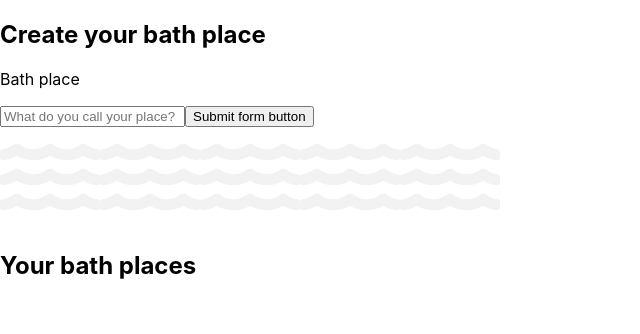
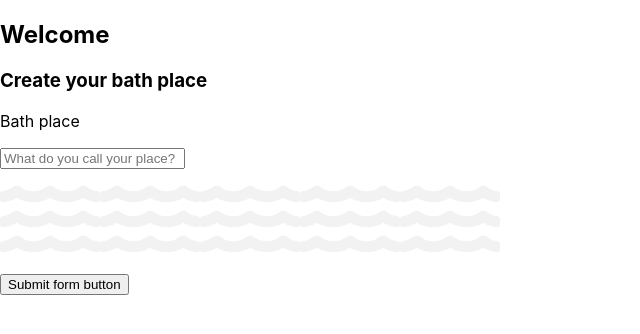
Before and after one commit to emmabartl/final-project, a React (Create React App) app in the folder frontend/: page /profile in a window 1280 px wide. Shown: the top 334 px of the page, without its empty margins (0-640 px from the left). Built offline with nearby package versions, Linux system fonts and the light colour scheme.

Commit message:
added localstorage

```diff
--- a/frontend/src/App.js
+++ b/frontend/src/App.js
@@ -16,6 +16,17 @@ const reducer = combineReducers({
 })
 
 const store = configureStore({ reducer })
+
+store.subscribe(() => {
+  localStorage.setItem(
+    'user',
+    JSON.stringify({
+      username: store.getState().user.username,
+      userId: store.getState().user.userId,
+      accessToken: store.getState().user.accessToken
+    })
+  )
+})
 
 const App = () => {
   return (
--- /dev/null
+++ b/frontend/src/components/BathForm.js
@@ -0,0 +1,128 @@
+import React, { useState, useEffect } from 'react'
+import { useHistory } from 'react-router-dom'
+import { useSelector, useDispatch, batch } from 'react-redux'
+import { FaWater } from 'react-icons/fa'
+
+import { API_URL } from '../reusable/urls'
+
+import user from '../reducers/user'
+import bath from '../reducers/bath'
+
+const BathForm = () => {
+  const userId = useSelector(store => store.user.userId)
+  const username = useSelector(store => store.user.username)
+  const accessToken = useSelector(store => store.user.accessToken)
+  const currentPosition = useSelector(store => store.user.currentPosition)
+  const rating = useSelector(store => store.bath.rating)
+
+  const [name, setName] = useState("")
+  const [bathRating, setBathRating] = useState(0)
+  // const [hover, setHover] = useState(null)
+
+  const dispatch = useDispatch()
+  const history = useHistory()
+
+  const onNameChange = (event) => {
+    setName(event.target.value)
+  }
+
+  const onFormSubmit = (event) => {
+    event.preventDefault()
+
+    const options = {
+      method: 'POST',
+      headers: {
+        'Content-Type': 'application/json',
+        'Authorization': accessToken
+      },
+      body: JSON.stringify({
+        name,
+        coordinates: {
+          lat: currentPosition.lat,
+          lng: currentPosition.lng
+        },
+        rating: bathRating
+      })
+    }
+    console.log(currentPosition)
+    console.log(options)
+    fetch(API_URL('baths'), options)
+      .then(res => res.json())
+      .then(data => {
+        if (data.success) {
+
+          batch(() => {
+            dispatch(bath.actions.setName(data.name))
+            dispatch(bath.actions.setCoordinates(data.coordinates))
+            dispatch(bath.actions.setRating(data.rating))
+            dispatch(bath.actions.setErrors(null))
+
+            // localStorage.setItem('user', JSON.stringify({
+            //   userId: data.userId,
+            //   username: data.username,
+            //   accessToken: data.accessToken
+            // }))
+        })
+      } else {
+          dispatch(bath.actions.setErrors(data))
+          // setName('')
+          // setBathLocation([])
+          // setBathRating(null)
+      }
+    })
+  }
+
+  // useEffect(() => {
+  //   if (!accessToken) {
+  //     history.push('/');
+  //   }
+  // }, [accessToken, history]);
+
+  return (
+      <section className="form-container">
+        <h1>Create your bath place</h1>
+        <form className="bath-form" onSubmit={onFormSubmit}>
+          <label className="bath-input-label">
+            <p className="bath-input-title">Bath place</p>
+            <input
+              className="bath-input-field"
+              type="text"
+              value={name}
+              onChange={onNameChange}
+              placeholder="What do you call your place?"
+              required
+            />
+          </label>
+          <div className="rating-container">
+            {[...Array(5)].map((wave, val) => {
+              const ratingValue =  val + 1
+              return (
+                <label>
+                  <input
+                    className="radio-buttons"
+                    type="radio"
+                    name="rating"
+                    value={ratingValue}
+                    onClick={() => setBathRating(ratingValue)}
+                  />
+                <FaWater
+                  className="rating-waves"
+                  size={100}
+                  color={ratingValue <= bathRating ? "#FA649A" : "#f2f2f2" }
+                  // (hover || rating)
+                  // onMouseEnter={() => setHover(ratingValue)}
+                  // onMouseLeave={() => setHover(null)}
+                />
+                </label>
+              )
+           })}
+          </div>
+          <button className="submit-button" type="submit">
+            Submit form button
+          </button>
+        </form>
+      </section>
+  )
+}
+
+export default BathForm
--- /dev/null
+++ b/frontend/src/components/BathList.js
@@ -0,0 +1,28 @@
+import React, { useState, useEffect } from 'react'
+import { useHistory } from 'react-router-dom'
+import { useSelector, useDispatch } from 'react-redux'
+
+import user from '../reducers/user'
+import bath from '../reducers/bath'
+
+const BathList = () => {
+
+  const name = useSelector(store => store.bath.name)
+
+  const dispatch = useDispatch()
+  const history = useHistory()
+
+  // useEffect(() => {
+  //   if (!accessToken) {
+  //     history.push('/');
+  //   }
+  // }, [accessToken, history]);
+
+  return (
+    <div className="list-container">
+      <h1>Your bath places:</h1>
+    </div>
+  )
+}
+
+export default BathList
--- a/frontend/src/components/BathRating.js
+++ b/frontend/src/components/BathRating.js
@@ -1,41 +1,40 @@
-import React, { useState } from 'react'
-import { FaWater } from 'react-icons/fa'
-// import { useDispatch } from 'react-redux'
+// import React, { useState } from 'react'
+// import { FaWater } from 'react-icons/fa'
+// // import { useDispatch } from 'react-redux'
 
-// import user from '../reducers/user'
+// // import user from '../reducers/user'
 
-const BathRating = () => {
-  const [rating, setRating] = useState(null)
-  // const [hover, setHover] = useState(null)
+// const BathRating = () => {
+//   const [rating, setRating] = useState(null)
+//   // const [hover, setHover] = useState(null)
 
-  // const dispatch = useDispatch()
 
-  return (
-    <div className="rating-container">
-      {[...Array(5)].map((wave, val) => {
-        const ratingValue =  val + 1
-        return (
-        <label>
-          <input
-            className="radio-buttons"
-            type="radio"
-            name="rating"
-            value={ratingValue}
-            onClick={() => setRating(ratingValue)}
-          />
-          <FaWater
-            className="waves"
-            size={100}
-            color={ratingValue <= rating ? "#FA649A" : "#f2f2f2" }
-            // (hover || rating)
-            // onMouseEnter={() => setHover(ratingValue)}
-            // onMouseLeave={() => setHover(null)}
-          />
-        </label>
-        )
-      })}
-    </div>
-  )
-}
+//   return (
+//     <div className="rating-container">
+//       {[...Array(5)].map((wave, val) => {
+//         const ratingValue =  val + 1
+//         return (
+//         <label>
+//           <input
+//             className="radio-buttons"
+//             type="radio"
+//             name="rating"
+//             value={ratingValue}
+//             onClick={() => setRating(ratingValue)}
+//           />
+//           <FaWater
+//             className="waves"
+//             size={100}
+//             color={ratingValue <= rating ? "#FA649A" : "#f2f2f2" }
+//             // (hover || rating)
+//             // onMouseEnter={() => setHover(ratingValue)}
+//             // onMouseLeave={() => setHover(null)}
+//           />
+//         </label>
+//         )
+//       })}
+//     </div>
+//   )
+// }
 
-export default BathRating
+// export default BathRating
--- a/frontend/src/pages/BathMap.js
+++ b/frontend/src/pages/BathMap.js
@@ -107,7 +107,7 @@ const BathMap = () => {
 
         {bathMarkers.map(marker => (
 					<Marker
-						key={marker.time.toISOString()} //what does toISOString do?
+						key={marker.time.toISOString()} //toISOString converts the date object into a string
 						position={{lat: marker.lat, lng: marker.lng}}
 						icon={{
 							url: "/flamingo.png", //maybe change color?
--- a/frontend/src/pages/Profile.js
+++ b/frontend/src/pages/Profile.js
@@ -2,7 +2,8 @@ import React, { useState, useEffect } from 'react'
 import { useHistory } from 'react-router-dom'
 import { useSelector, useDispatch } from 'react-redux'
 
-import BathRating from '../components/BathRating'
+import BathForm from '../components/BathForm'
+import BathList from '../components/BathList'
 
 import user from '../reducers/user'
 import bath from '../reducers/bath'
@@ -11,7 +12,6 @@ const Profile = () => {
   const userId = useSelector(store => store.user.userId)
   const username = useSelector(store => store.user.username)
   const accessToken = useSelector(store => store.user.accessToken)
-  const name = useSelector(state => state.bath.name)
 
   const dispatch = useDispatch()
   const history = useHistory()
@@ -24,29 +24,13 @@ const Profile = () => {
 
   return (
     <section className="profile-container">
-      <div className="form-container">
-        <h1>Create your bath place</h1>
-        <form className="create-bath-form">
-          <label className="bath-input-wrapper">
-            <p className="bath-input-label">Bath place</p>
-            <input
-              className="bath-input-field"
-              type="text"
-              value={name}
-              // onChange={onNameChange}
-              placeholder="What do you call your place?"
-              required
-            />
-          </label>
-          <button>
-            Submit form button
-          </button>
-        </form>
-      <BathRating />
+      <div>
+        <h1>
+          Welcome {username}
+        </h1>
+        {/* <h3>Do you wanna dive in?</h3> */}
       </div>
-      <div className="bath-container">
-        <h1>Your bath places</h1>
-      </div>
+      <BathForm />
     </section>
   )
 }
--- a/frontend/src/pages/SignUp.js
+++ b/frontend/src/pages/SignUp.js
@@ -49,12 +49,6 @@ const SignUp = () => {
             dispatch(user.actions.setUsername(data.username))
             dispatch(user.actions.setAccessToken(data.accessToken))
             dispatch(user.actions.setErrors(null))
-
-            // localStorage.setItem('bath', JSON.stringify({
-            //   userId: data.userId,
-            //   username: data.username,
-            //   accessToken: data.accessToken
-            // }))
           })
         } else {
           dispatch(user.actions.setErrors(data))
--- a/frontend/src/reducers/bath.js
+++ b/frontend/src/reducers/bath.js
@@ -3,14 +3,11 @@ import { createSlice } from '@reduxjs/toolkit'
 //need to implement local storage??
 
 const initialState = {
-	// userId: null,
-	// username: null,
-	// accessToken: null,
-	// currentPosition: null,
-	bathId: null,
+	id: null,
 	name: null,
-	baths: [],
-	bathLocation: [],
+	// baths: [],
+	coordinates: {},
+	rating: null,
 	errors: null
 }
 
@@ -19,16 +16,19 @@ const bath = createSlice({
 	initialState,
 	reducers: {
 		setBathId: (store, action) => {
-			store.bathId = action.payload
+			store.id = action.payload
 		},
 		setName: (store, action) => {
 			store.name = action.payload
 		},
-		setBaths: (store, action) => {
-			store.baths = action.payload
+		// setBaths: (store, action) => {
+		// 	store.baths = action.payload
+		// },
+		setCoordinates: (store, action) => {
+			store.coordinates = action.payload
 		},
-		setBathLocation: (store, action) => {
-			store.bathLocation = action.payload
+		setRating: (store, action) => {
+			store.rating = action.payload
 		},
 		setErrors: (store, action) => {
 			store.errors = action.payload
--- a/frontend/src/reducers/user.js
+++ b/frontend/src/reducers/user.js
@@ -1,8 +1,14 @@
 import { createSlice } from '@reduxjs/toolkit'
 
-//fix local storage
-
-const initialState = {
+const initialState = localStorage.getItem('user')
+	? {
+    userId: JSON.parse(localStorage.getItem('user')).userId,
+    username: JSON.parse(localStorage.getItem('user')).username,
+    accessToken: JSON.parse(localStorage.getItem('user')).accessToken,
+    currentPosition: null,
+    errors: null
+  }
+	: {
     userId: null,
     username: null,
     accessToken: null,
@@ -11,7 +17,7 @@ const initialState = {
   }
 
 const user = createSlice({
-	name: "user",
+	name: "bath",
 	initialState,
 	reducers: {
 		setUserId: (store, action) => {
```
Also changed, not shown: frontend/src/components/CreateBath.js (deleted). Lines whose indentation alone changed are shown as unchanged.
